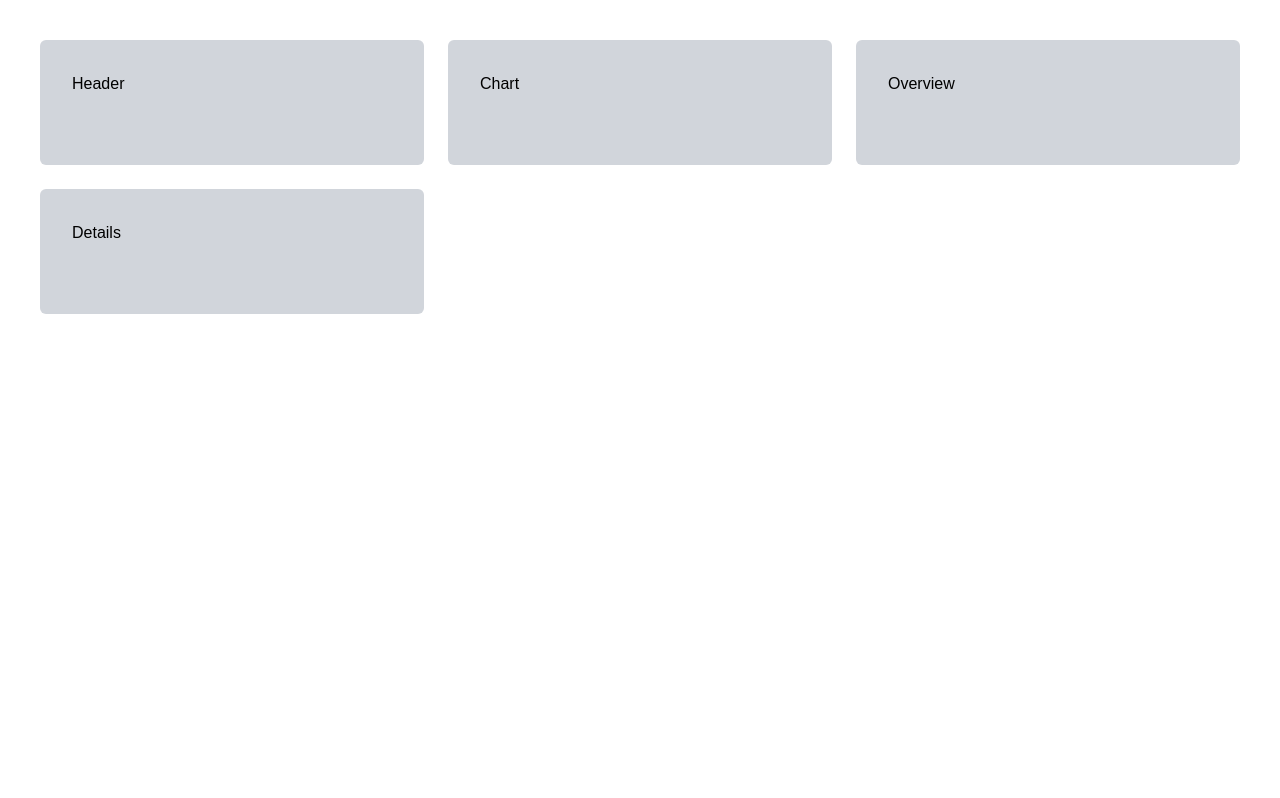
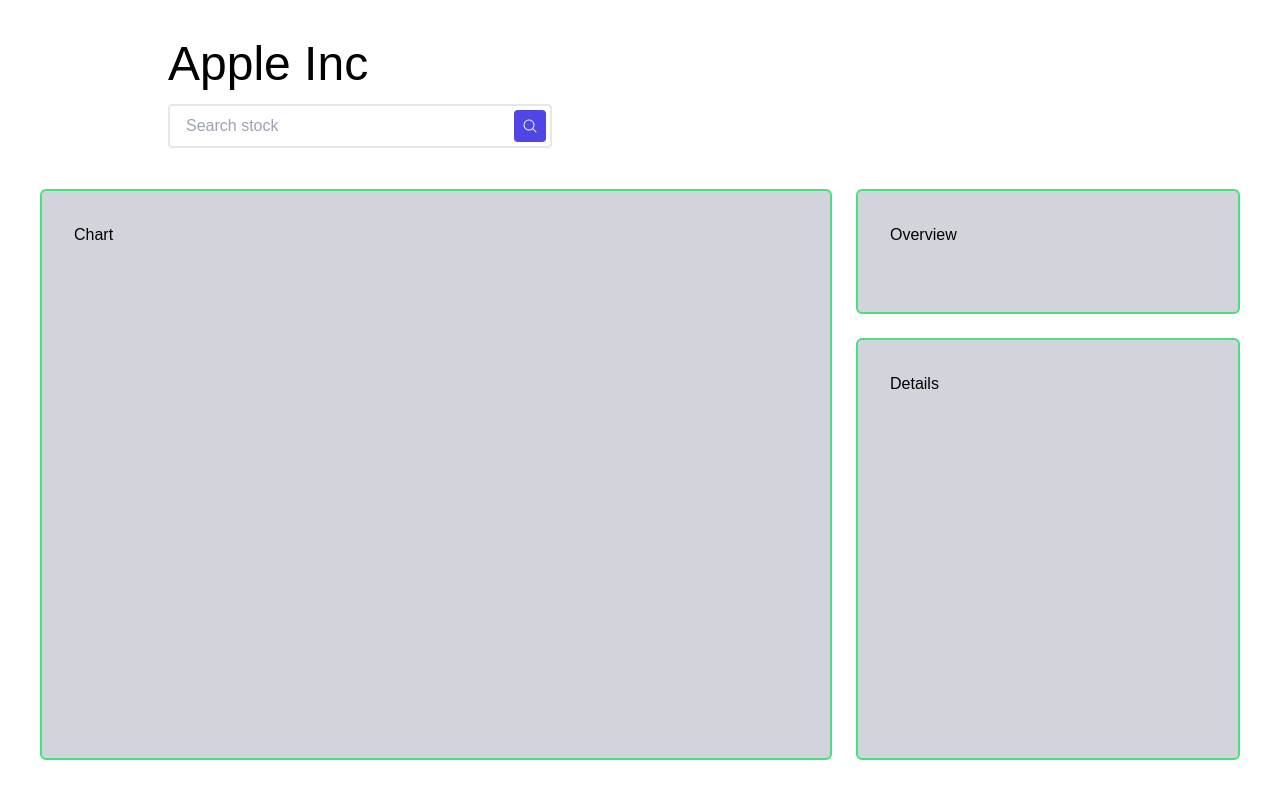
Before and after one commit to rishabhh23/SIPTracker, a React (Create React App) app: page / in a window 1280 px wide. Built offline with nearby package versions, Linux system fonts and the light colour scheme; a web font is replaced by a local one.

Commit message:
Added Seatch component

```diff
--- a/src/App.js
+++ b/src/App.js
@@ -10,11 +10,7 @@
 import Dashboard from "./components/Dashboard";
 
 function App() {
-  return (
-    <div>
-      <Dashboard />
-    </div>
-  );
+  return <Dashboard />;
 }
 
 export default App;
--- a/src/components/Card.js
+++ b/src/components/Card.js
@@ -2,7 +2,7 @@
 
 const Card = ({ children }) => {
   return (
-    <div className="w-full h-full rounded-md relative p-8 bg-gray-300">
+    <div className="w-full h-full rounded-md relative p-8 bg-gray-300 border-2 border-green-400">
       {children}
     </div>
   );
--- a/src/components/Dashboard.js
+++ b/src/components/Dashboard.js
@@ -1,19 +1,21 @@
 import React from "react";
 import Card from "./Card";
+import Header from "./Header";
+import { mockCompanyDetails } from "../constants/mock";
 
 const Dashboard = () => {
   return (
-    <div className="h-screen grid grid-cols-1 md:grid-cols-2 xl:grid-cols-3 grid-rows-8 md:grid-rows-7 xl:grid-rows-5 auto-rows-fr gap-6  p-10 font-rem">
-      <div>
-        <Card>Header</Card>
+    <div className="h-screen grid grid-cols-1 md:grid-cols-2 xl:grid-cols-3 grid-rows-8 md:grid-rows-7 xl:grid-rows-5 auto-rows-fr gap-6 p-10 font-rem">
+      <div className="col-span-1 md:col-span-2 xl:col-span-3 row-span-1 flex justify-start items-center">
+        <Header name={mockCompanyDetails.name} />
       </div>
-      <div>
+      <div className="md:col-span-2 row-span-4">
         <Card>Chart</Card>
       </div>
       <div>
         <Card>Overview</Card>
       </div>
-      <div>
+      <div className="col-span-1 row-span-2 xl:row-span-3">
         <Card>Details</Card>
       </div>
     </div>
--- /dev/null
+++ b/src/components/Header.js
@@ -0,0 +1,16 @@
+import React from "react";
+import Search from "./Search";
+
+const Header = ({ name }) => {
+  return (
+    <>
+      <div className="xl:px-32">
+        <h1 className="text-5xl">{name}</h1>
+        <Search />
+      </div>
+      {/* <ThemeIcon /> */}
+    </>
+  );
+};
+
+export default Header;
--- a/src/components/Search.js
+++ b/src/components/Search.js
@@ -1,10 +1,51 @@
 import React from "react";
 import { mockSearchResults } from "../constants/mock";
+import { useState } from "react";
+import { XMarkIcon, MagnifyingGlassIcon } from "@heroicons/react/24/solid";
 
 const Search = () => {
-  const [input, setInput] = useState();
+  const [input, setInput] = useState("");
   const [bestMatches, setBestMatches] = useState(mockSearchResults.result);
-  return <div></div>;
+
+  const clear = () => {
+    setInput("");
+  };
+
+  const updateBestMatches = () => {
+    setBestMatches(mockSearchResults.result);
+  };
+
+  return (
+    <div className="flex items-center my-4 border-2 rounded relative z-50 w-96 bg-white border-neutral">
+      <input
+        type="text"
+        value={input}
+        className="w-full px-4 py-2 focus:outline-none rounded-md"
+        placeholder="Search stock"
+        onChange={(event) => {
+          setInput(event.target.value);
+        }}
+        onKeyPress={(event) => {
+          if (event.key === "Enter") {
+            updateBestMatches();
+          }
+        }}
+      />
+
+      {input && (
+        <button onClick={clear}>
+          <XMarkIcon className="h-4 w-4 fill-gray-500" />
+        </button>
+      )}
+
+      <button
+        onClick={updateBestMatches}
+        className="h-8 w-8 bg-indigo-600 rounded flex justify-center items-center m-1 p-2"
+      >
+        <MagnifyingGlassIcon className="h-4 w-4 fill-gray-100" />
+      </button>
+    </div>
+  );
 };
 
 export default Search;
--- a/tailwind.config.js
+++ b/tailwind.config.js
@@ -1,4 +1,5 @@
-/** @type {import('tailwindcss').Config} */
+const plugin = require("tailwindcss/plugin");
+
 module.exports = {
   content: ["./src/**/*.{js,jsx,ts,tsx}"],
   theme: {
@@ -7,15 +8,15 @@
         white: "white",
         none: "none",
       },
+      fontFamily: {
+        rem: ["REM", "sans-serif"],
+      },
       borderWidth: {
         1: "1px",
       },
-      fontFamily: {
-        rem: ["REM", "sans-serif"],
-      },
       gridTemplateRows: {
-        7: "repeat(7, minmax(0 , 1fr))",
-        8: "repeat(8, minmax(0 , 1fr))",
+        7: "repeat(7, minmax(0, 1fr))",
+        8: "repeat(8, minmax(0, 1fr))",
       },
     },
   },
```
